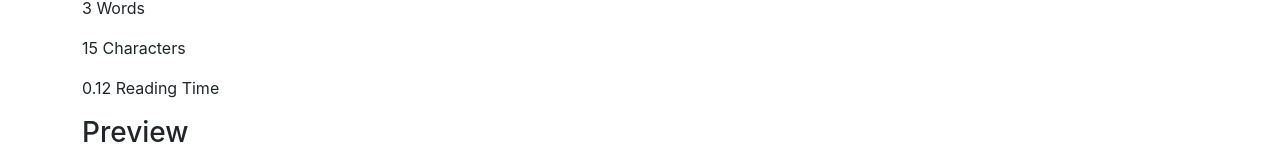
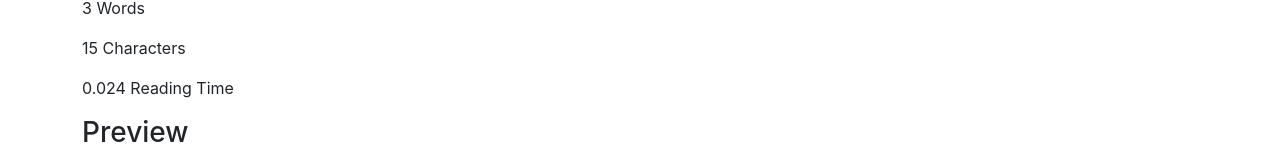
Before and after one commit to 6353079417/React-app-demo, a React (Create React App) app: page / in a window 1280 px wide. Shown: the part 486-648 px from the top of the page. Built offline with nearby package versions, Linux system fonts and the light colour scheme.

Commit message:
some change

```diff
--- a/src/components/TextForm.jsx
+++ b/src/components/TextForm.jsx
@@ -54,9 +54,9 @@ export default function TextForm(props) {
             </div>
             <div className="container">
                 <h2>Your Text Summary</h2>
-                <p>{text.split(" ").length} Words</p>
+                <p>{text.split(" ").filter((element)=>{return element.length !== 0}).length} Words</p>
                 <p>{text.length} Characters</p>
-                <p>{0.008*text.split("").length} Reading Time </p>
+                <p>{0.008*text.split(" ").filter((element)=>{return element.length !== 0}).length} Reading Time </p>
                 <h3>Preview</h3>
                 <p>{text}</p>
             </div>
```
